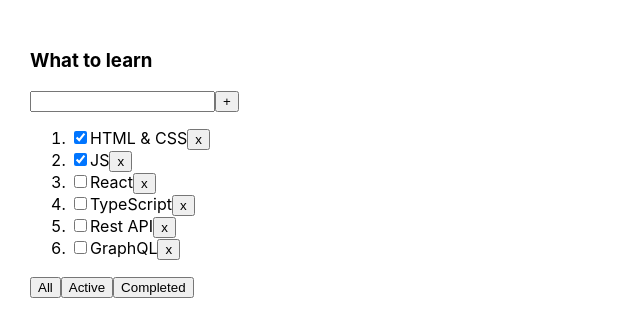
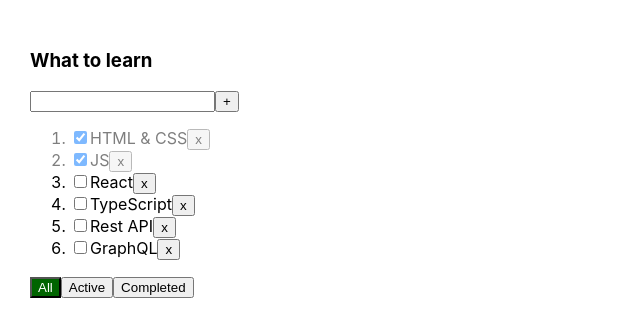
Before and after one commit to phoenix2307/todo-10-2022, a React (Create React App) app: page / in a window 1280 px wide. Shown: the top 336 px of the page, without its empty margins (0-640 px from the left). Built offline with nearby package versions, Linux system fonts and the light colour scheme.

Commit message:
colorize buttons and changes

```diff
--- a/src/App.css
+++ b/src/App.css
@@ -6,3 +6,20 @@
 .App > div {
   margin-right: 50px;
 }
+
+.error {
+  border: 1px red solid;
+}
+
+.error-message {
+  color: red;
+}
+
+.push-button {
+  background-color: darkgreen;
+  color: white;
+}
+
+.is-done {
+  opacity: 0.5;
+}
--- a/src/App.tsx
+++ b/src/App.tsx
@@ -47,6 +47,10 @@
         setTasks([newTask, ...tasks])
     }
 
+    const changeStatusTasks = (idTask: string) => {
+        setTasks(tasks.map(t => t.id === idTask ? {...t, isDone: !t.isDone} : t))
+    }
+
 
     return (
         <div className={'App'}>
@@ -55,6 +59,8 @@
                       removeTasks={removeTask}
                       filterTasks={filterTasks}
                       addTask={addTask}
+                      changeStatusTasks={changeStatusTasks}
+                      pushedButton={filterValue}
             />
         </div>
     )
--- a/src/Todolist.tsx
+++ b/src/Todolist.tsx
@@ -7,45 +7,64 @@
     removeTasks: (id: string) => void
     filterTasks: (filter: FilterType) => void
     addTask: (title: string) => void
+    changeStatusTasks: (idTask: string) => void
+    pushedButton: FilterType
 }
 
 
 export const Todolist = (props: TodolistPropsType) => {
 
     const [titleTask, setTitleTask] = useState('')
+    const [error, setError] = useState<null | string>('')
 
     const onClickHandler = (id: string) => {
         props.removeTasks(id)
     }
-    //
-    // const onChangeInputHandler = (e: ChangeEvent<HTMLInputElement>) => {
-    //     let inputValue = e.currentTarget.value
-    //     setTitleTask(inputValue)
-    // }
+
+    const onChangeInputHandler = (e: ChangeEvent<HTMLInputElement>) => {
+        setError(null)
+        let inputValue = e.currentTarget.value
+        setTitleTask(inputValue)
+    }
     const addTaskHandler = () => {
-        props.addTask(titleTask)
-        setTitleTask('')
+        if (titleTask.replace(/ +| $|() +/g, '$1') !== '') {
+            props.addTask(titleTask)
+            setTitleTask('')
+        } else {
+            setError('Title is required')
+        }
+    }
+
+    function changeTaskStatusHandler(id: string) {
+        props.changeStatusTasks(id)
     }
 
     return (
         <div>
             <h3>{props.title}</h3>
             <div>
-                {/*<input value={titleTask} onChange={(e) => onChangeInputHandler(e)}/>*/}
                 <input value={titleTask}
-                       onChange={(e) => setTitleTask(e.currentTarget.value)}
-                       onKeyPress={(e)=>{
+                       onChange={(e) => onChangeInputHandler(e)}
+                       onKeyPress={(e) => {
                            if (e.key === 'Enter') {
                                addTaskHandler()
                            }
                        }}
+                       className={error ? 'error' : ''}
                 />
+
                 <button onClick={addTaskHandler}>+</button>
+                {error && <div className={'error-message'}>{error}</div>}
             </div>
             <ol>
                 {props.myTasks.map(t => {
                     return (
-                        <li key={t.id}><input type="checkbox" checked={t.isDone}/>
+                        <li key={t.id}
+                        className={t.isDone ? 'is-done' : ''}>
+                            <input type="checkbox"
+                                   checked={t.isDone}
+                                   onClick={() => changeTaskStatusHandler(t.id)}
+                            />
                             <span>{t.title}</span>
                             <button onClick={() => onClickHandler(t.id)}>x</button>
                         </li>
@@ -53,9 +72,15 @@
                 })}
             </ol>
             <div>
-                <button onClick={() => props.filterTasks('all')}>All</button>
-                <button onClick={() => props.filterTasks('active')}>Active</button>
-                <button onClick={() => props.filterTasks('completed')}>Completed</button>
+                <button
+                    className={props.pushedButton === 'all' ? 'push-button' : ''}
+                    onClick={() => props.filterTasks('all')}>All</button>
+                <button
+                    className={props.pushedButton === 'active' ? 'push-button' : ''}
+                    onClick={() => props.filterTasks('active')}>Active</button>
+                <button
+                    className={props.pushedButton === 'completed' ? 'push-button' : ''}
+                    onClick={() => props.filterTasks('completed')}>Completed</button>
             </div>
 
         </div>
```
